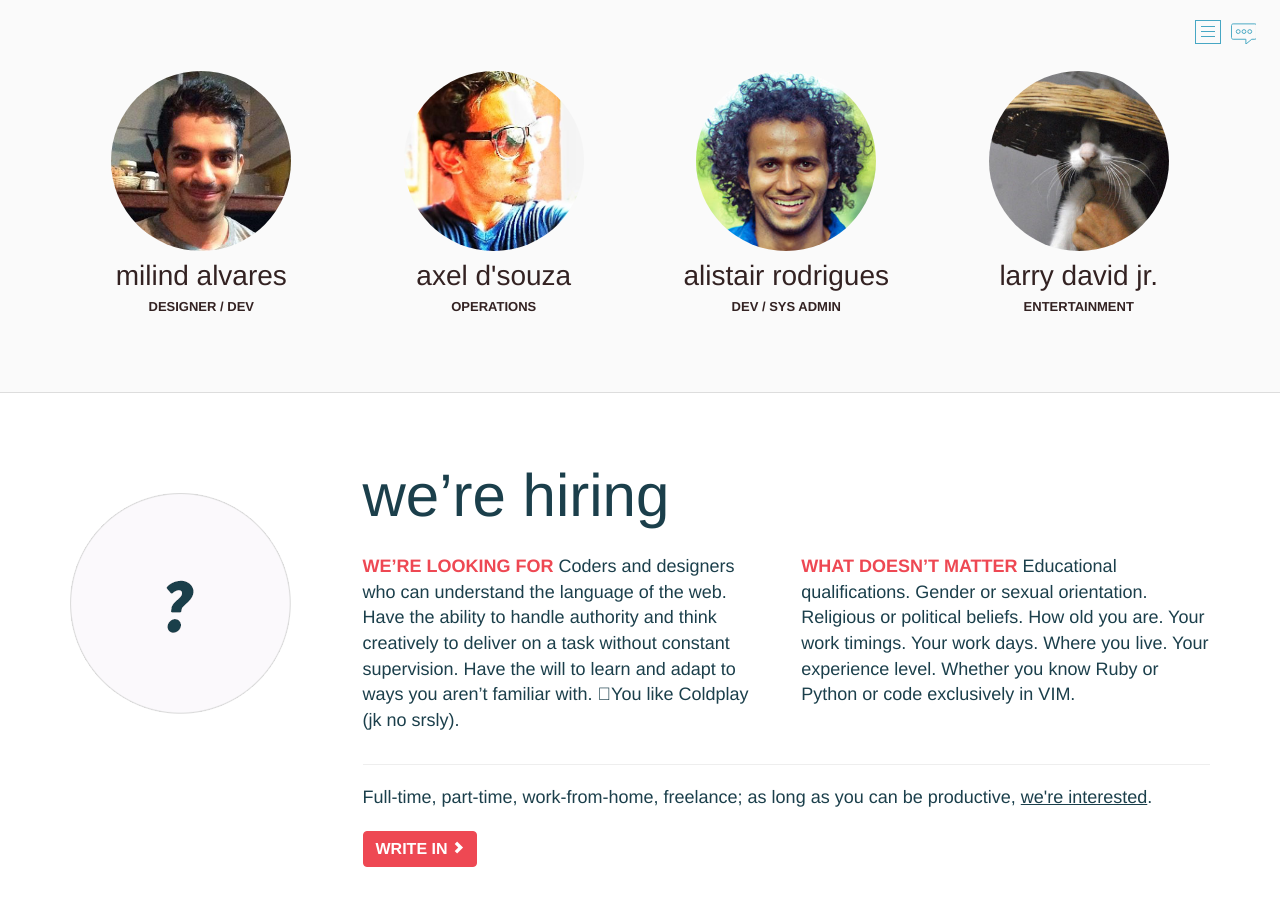
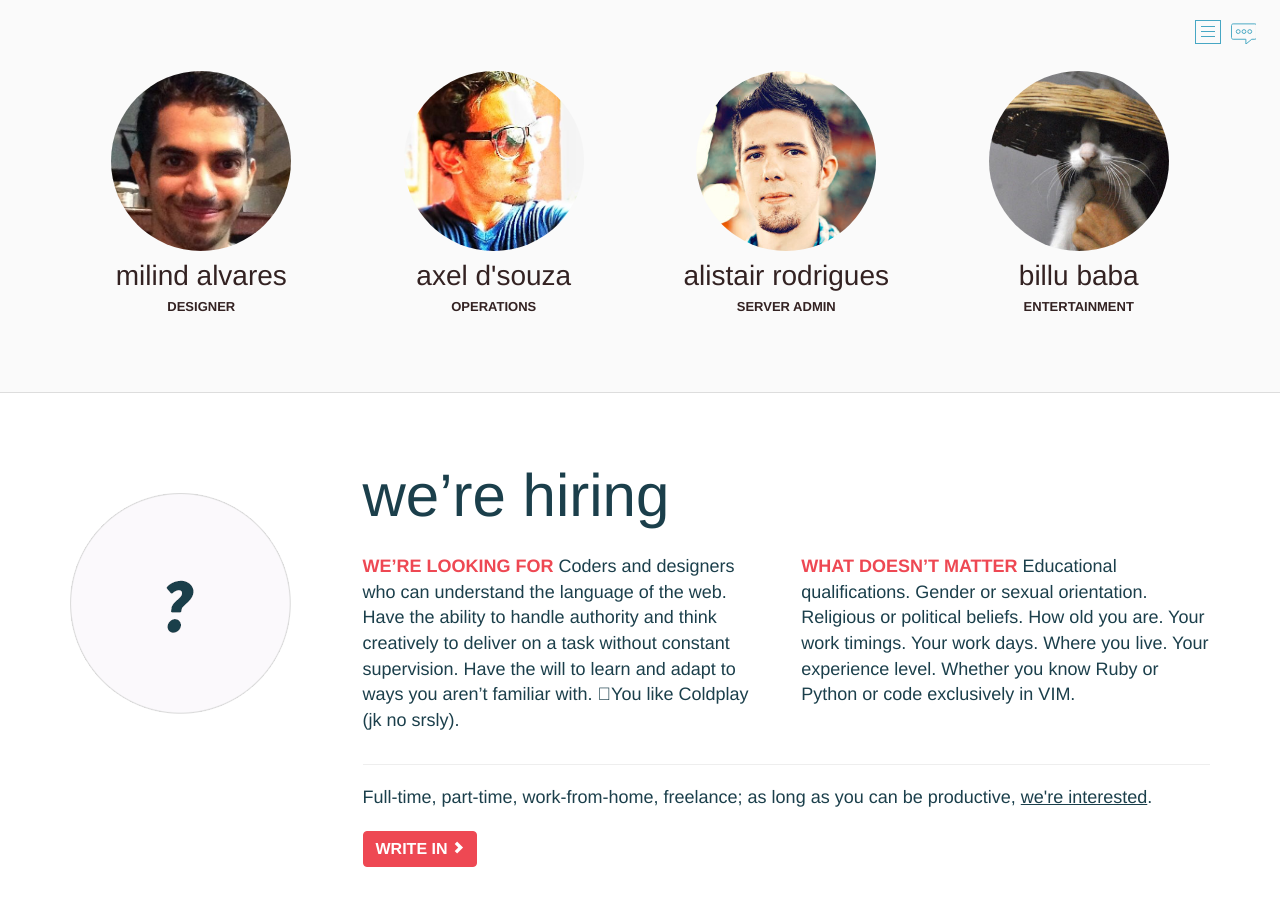
Before and after one commit to HashCookies/hashcookies.github.io, a Jekyll site: the page built from team.html, in a window 1280 px wide and 900 px high, scrolled down 785 px. Built offline with Jekyll 4.4.1, drawn with Linux system fonts in a browser that asks for light colours.

Commit message:
Move team data to yml

```diff
--- a/team.html
+++ b/team.html
@@ -395,31 +395,14 @@ permalink: /team/
 <div class="full-container" id="team-members">
 	<div class="container">
 		<div class="row">
-			<div class="col-md-3 profile">
-				<img src="/assets/images/milind-av.png" alt="" class="avatar" />
-				<h4>Milind Alvares</h4>
-				<span class="designation">Designer / Dev</span>
-			</div>
-			<div class="col-md-3 profile">
-				<img src="/assets/images/av-axel.jpg" alt="" class="avatar" />
-				<h4>Axel D'Souza</h4>
-				<span class="designation">Operations</span>
-			</div>
-			<div class="col-md-3 profile">
-				<img src="/assets/images/avatar3.jpg" alt="" class="avatar" />
-				<h4>Alistair Rodrigues</h4>
-				<span class="designation">Dev / Sys Admin</span>
-			</div>
-			<div class="col-md-3 profile">
-				<img src="/assets/images/DSC_0007.jpg" alt="" class="avatar" />
-				<h4>Larry David Jr.</h4>
-				<span class="designation">Entertainment</span>
-			</div>
+			{% for member in site.data.members %}
+				<div class="col-md-3 profile">
+					<img src="/assets/images/{{ member.avatar }}" alt="{{ member.name }} profile pic" class="avatar" />
+					<h4>{{ member.name }}</h4>
+					<span class="designation">{{ member.designation }}</span>
+				</div>
+			{% endfor %}
 		</div>
-<!--		<div class="row">
-			<h4>latest @ the bakery <small>TEAM BLOG</small></h4>
-			<p class="post-title">Finally, fiber optic internet makes its way into the HQ.</p>
-		</div>-->
 	</div>
 </div>
 <div class="container"  id="hiring-block">
```
Also changed, not shown: _data/members.yml (added, +15 -0 lines), blog.html (added, +18 -0 lines).
